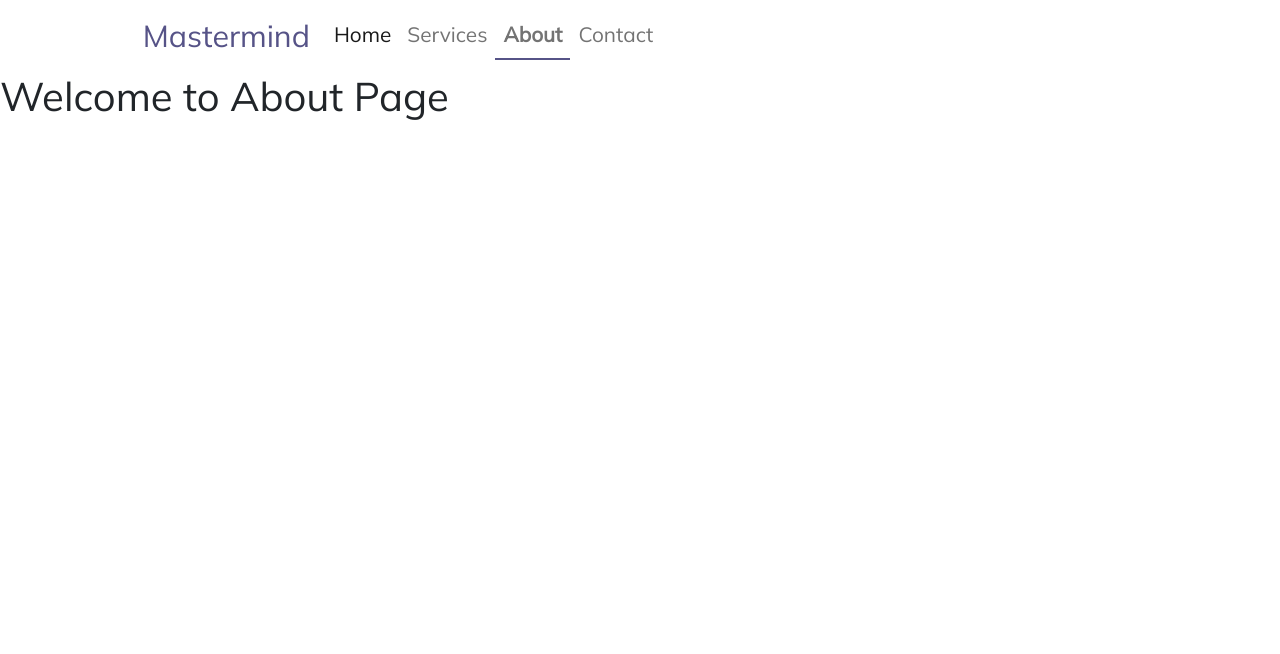
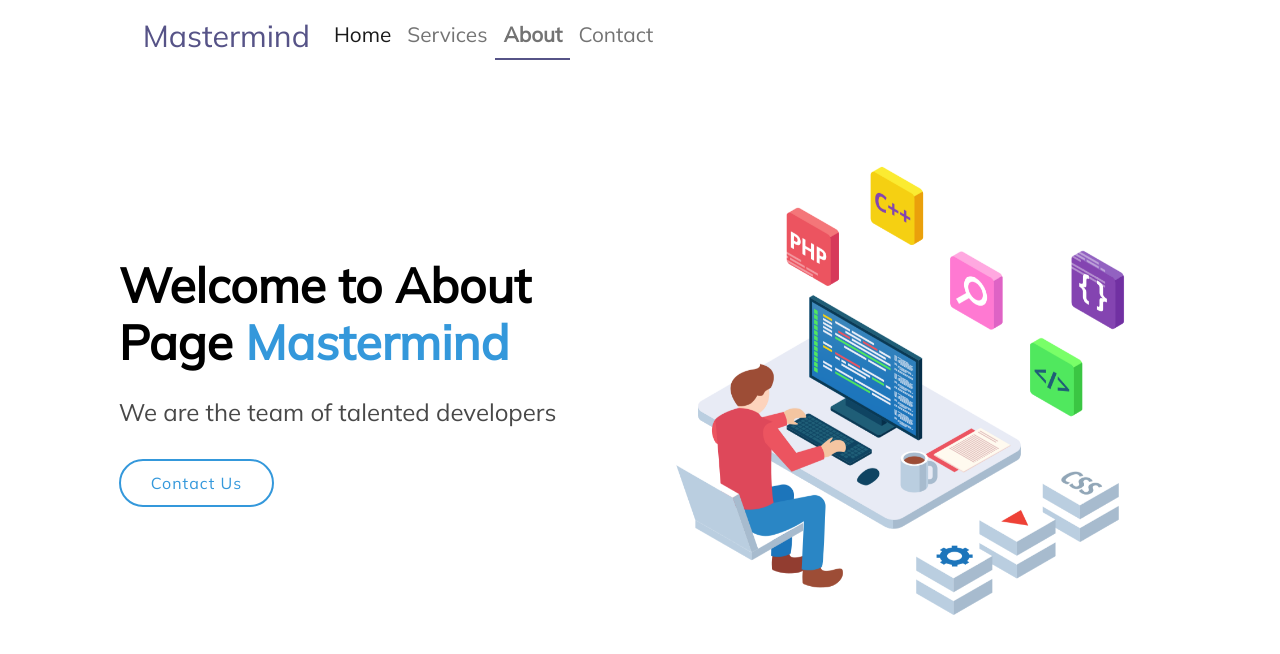
Before and after one commit to YashModi01/reactweb, a React (Create React App) app: page /about in a window 1280 px wide. Shown: the top 654 px of the page. Built offline with nearby package versions, Linux system fonts and the light colour scheme.

Commit message:
added common component

```diff
--- a/src/About.jsx
+++ b/src/About.jsx
@@ -1,9 +1,15 @@
 import React from 'react'
+import Common from './Common'
+import web from './images/img8.png'
 
 const About = () => {
     return (
         <>
-            <h1>Welcome to About Page</h1>
+            <Common
+            name = "Welcome to About Page"
+            imgsrc = {web}
+            visit = "/contact"
+            btname = "Contact Us" />
         </>
     )
 }
--- /dev/null
+++ b/src/Common.jsx
@@ -0,0 +1,37 @@
+import React from 'react'
+import { NavLink } from 'react-router-dom'
+
+
+const Common = (props) => {
+    return (
+        <>
+            <section id = "header" className = "d-flex align-items-center">
+                <div className = "container-fluid">
+                    <div className = "row">
+                        <div className = "col-10 mx-auto">
+                            <div className = "row">
+                                <div className = "col-md-6 pt-5 pt-lg-0 order-2 order-lg-1 d-flex justify-content-center flex-column">
+                                    <h1>
+                                        {props.name} <span className = "brand-name">Mastermind </span>
+                                    </h1>
+                                    <h2 className = "my-3">
+                                        We are the team of talented developers
+                                    </h2>
+                                    <div className = "mt-3">
+                                        <NavLink to = {props.visit} className = "btn-get-started"> {props.btname} </NavLink>
+                                    </div>
+                                </div>
+
+                                <div className = "col-lg-6 order-1 order-lg-2 header-img">
+                                    <img src = {props.imgsrc} className = "img-fluid animated" alt = "home image" />
+                                </div>
+                            </div>
+                        </div>
+                    </div>
+                </div>
+            </section>
+        </>
+    )
+}
+
+export default Common
--- a/src/Home.jsx
+++ b/src/Home.jsx
@@ -1,35 +1,16 @@
 import React from 'react'
 import { NavLink } from 'react-router-dom'
+import Common from './Common'
 import web from './images/img9.png'
 
 const Home = () => {
     return (
         <>
-            <section id = "header" className = "d-flex align-items-center">
-                <div className = "container-fluid">
-                    <div className = "row">
-                        <div className = "col-10 mx-auto">
-                            <div className = "row">
-                                <div className = "col-md-6 pt-5 pt-lg-0 order-2 order-lg-1 d-flex justify-content-center flex-column">
-                                    <h1>
-                                        Expand your skills with <span className = "brand-name">Mastermind </span>
-                                    </h1>
-                                    <h2 className = "my-3">
-                                        We are the team of talented developers
-                                    </h2>
-                                    <div className = "mt-3">
-                                        <NavLink to = "/service" className = "btn-get-started"> Get Started </NavLink>
-                                    </div>
-                                </div>
-
-                                <div className = "col-lg-6 order-1 order-lg-2 header-img">
-                                    <img src = {web} className = "img-fluid animated" alt = "home image" />
-                                </div>
-                            </div>
-                        </div>
-                    </div>
-                </div>
-            </section>
+            <Common
+            name = "Expand your skills with"
+            imgsrc = {web}
+            visit = "/service"
+            btname = "Get Started" />
         </>
     )
 }
```
